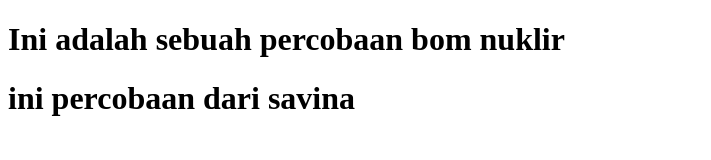
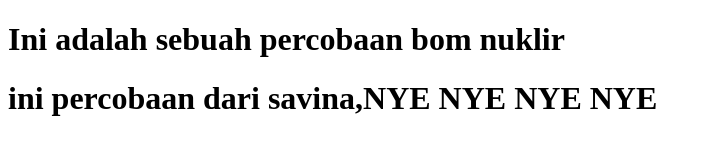
Before and after one commit to androuekarachmad/ando, a plain HTML site: page WebSaya/buat baru.html in a window 1280 px wide. Shown: the whole page, without its empty margins (0-711 px from the left). Drawn offline with Linux system fonts and the light colour scheme.

Commit message:
Update buat baru.html
kata kata vina

```diff
--- a/WebSaya/buat baru.html
+++ b/WebSaya/buat baru.html
@@ -7,6 +7,6 @@
 </head>
 <body>
     <h1>Ini adalah sebuah percobaan bom nuklir </h1>
-    <h1>ini percobaan dari savina</h1>
+    <h1>ini percobaan dari savina,NYE NYE NYE NYE</h1>
 </body>
 </html>
```
